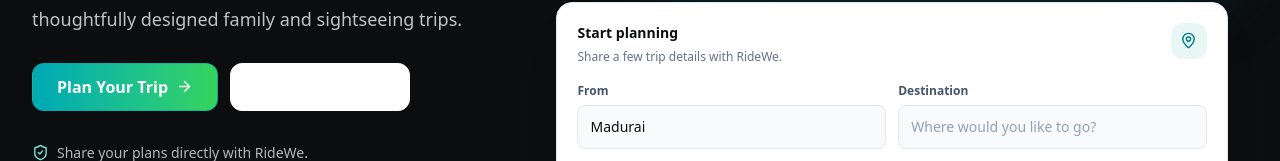
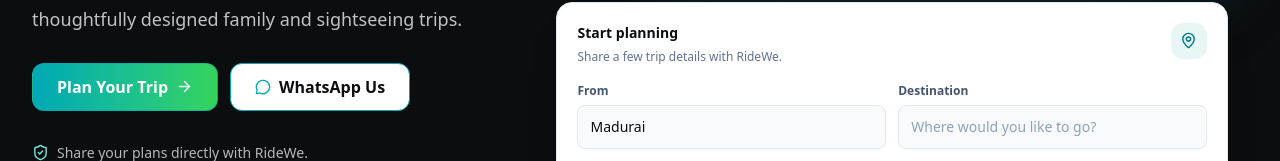
Before and after one commit to nagalakshmi002799-create/ridewe-website, a React (Vite) app: page /#/ in a window 1280 px wide. Shown: the part 734-895 px from the top of the page. Built offline with nearby package versions, Linux system fonts and the light colour scheme.

Commit message:
fix: improve WhatsApp CTA visibility

```diff
--- a/src/components/home/HeroSection.jsx
+++ b/src/components/home/HeroSection.jsx
@@ -72,9 +72,8 @@
               </a>
             </Button>
             <WhatsAppButton
-              className="border-white bg-white text-brand hover:border-[#7ae3d6] hover:bg-[#f5f8f7]"
               size="lg"
-              variant="secondary"
+              variant="whatsapp"
             >
               WhatsApp Us
             </WhatsAppButton>
--- a/src/components/home/TripPlanningCta.jsx
+++ b/src/components/home/TripPlanningCta.jsx
@@ -66,11 +66,10 @@
             </a>
           </Button>
           <WhatsAppButton
-            className="border-white bg-white text-brand hover:border-[#7ae3d6] hover:bg-[#f5f8f7]"
             size="lg"
-            variant="secondary"
+            variant="whatsapp"
           >
-            WhatsApp Us
+            WhatsApp RideWe
           </WhatsAppButton>
         </div>
       </Container>
--- a/src/components/layout/SiteFooter.jsx
+++ b/src/components/layout/SiteFooter.jsx
@@ -68,7 +68,7 @@
               <Phone aria-hidden="true" className="text-accent" size={16} />
               {PHONE_NUMBER}
             </a>
-            <WhatsAppButton className="mt-1 w-fit" size="sm" variant="secondary">
+            <WhatsAppButton className="mt-1 w-fit" variant="whatsapp">
               WhatsApp RideWe
             </WhatsAppButton>
           </div>
--- a/src/components/layout/WhatsAppButton.jsx
+++ b/src/components/layout/WhatsAppButton.jsx
@@ -1,10 +1,13 @@
 import { MessageCircle } from "lucide-react";
 import { Button } from "../ui/button.jsx";
 import { WHATSAPP_URL } from "../../utils/contact.js";
+import { cn } from "../../lib/cn.js";
 
 export function WhatsAppButton({
   children = "WhatsApp",
+  className,
   message,
+  variant,
   ...props
 }) {
   const href = message
@@ -12,7 +15,12 @@
     : WHATSAPP_URL;
 
   return (
-    <Button asChild {...props}>
+    <Button
+      asChild
+      className={cn(variant === "whatsapp" && "whatsapp-cta", className)}
+      variant={variant}
+      {...props}
+    >
       <a
         aria-label="Contact RideWe on WhatsApp"
         href={href}
--- a/src/components/ui/button.jsx
+++ b/src/components/ui/button.jsx
@@ -12,6 +12,8 @@
           "bg-gradient-to-r from-accent to-[#35D45B] text-brand hover:brightness-95",
         secondary:
           "border border-accent/30 bg-white text-brand hover:border-accent/60 hover:bg-brand-soft",
+        whatsapp:
+          "border border-[#7AE3D6] bg-white text-[#0B0D0F] hover:border-[#00A9B5] hover:bg-[#F5F8F7] hover:text-[#0B0D0F] focus-visible:ring-[#00A9B5]",
         outline:
           "border border-slate-300 bg-transparent text-brand hover:border-accent/50 hover:bg-brand-soft",
         ghost: "text-slate-700 hover:bg-slate-100",
--- a/src/styles/globals.css
+++ b/src/styles/globals.css
@@ -47,6 +47,28 @@
   text-decoration: none;
 }
 
+.whatsapp-cta.whatsapp-cta {
+  background-color: #ffffff;
+  border-color: #00a9b5;
+  color: #0b0d0f;
+}
+
+.whatsapp-cta.whatsapp-cta:hover {
+  background-color: #f5f8f7;
+  border-color: #00a9b5;
+  color: #0b0d0f;
+}
+
+.whatsapp-cta.whatsapp-cta:focus-visible {
+  outline: 2px solid #35d45b;
+  outline-offset: 2px;
+}
+
+.whatsapp-cta.whatsapp-cta svg {
+  color: #00a9b5;
+  flex-shrink: 0;
+}
+
 ::selection {
   color: #0b0d0f;
   background: #b8f1d0;
```
